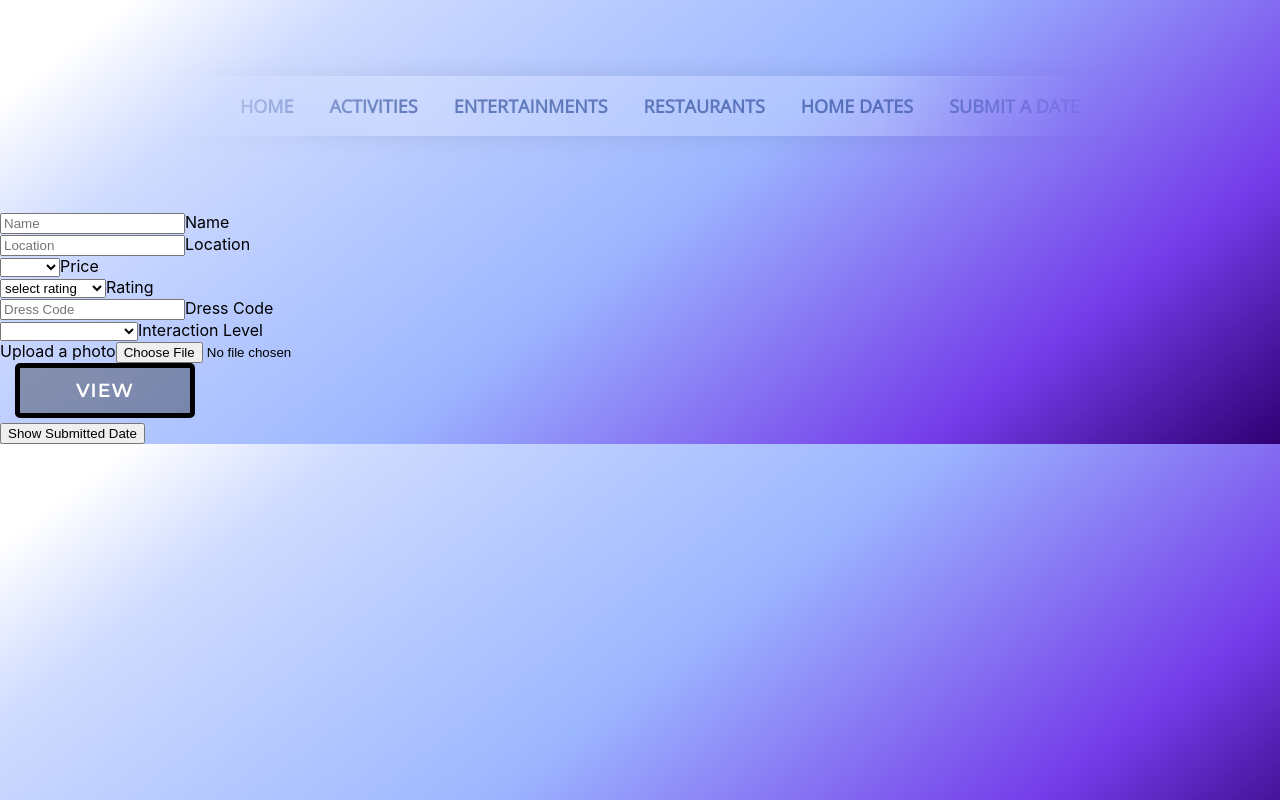
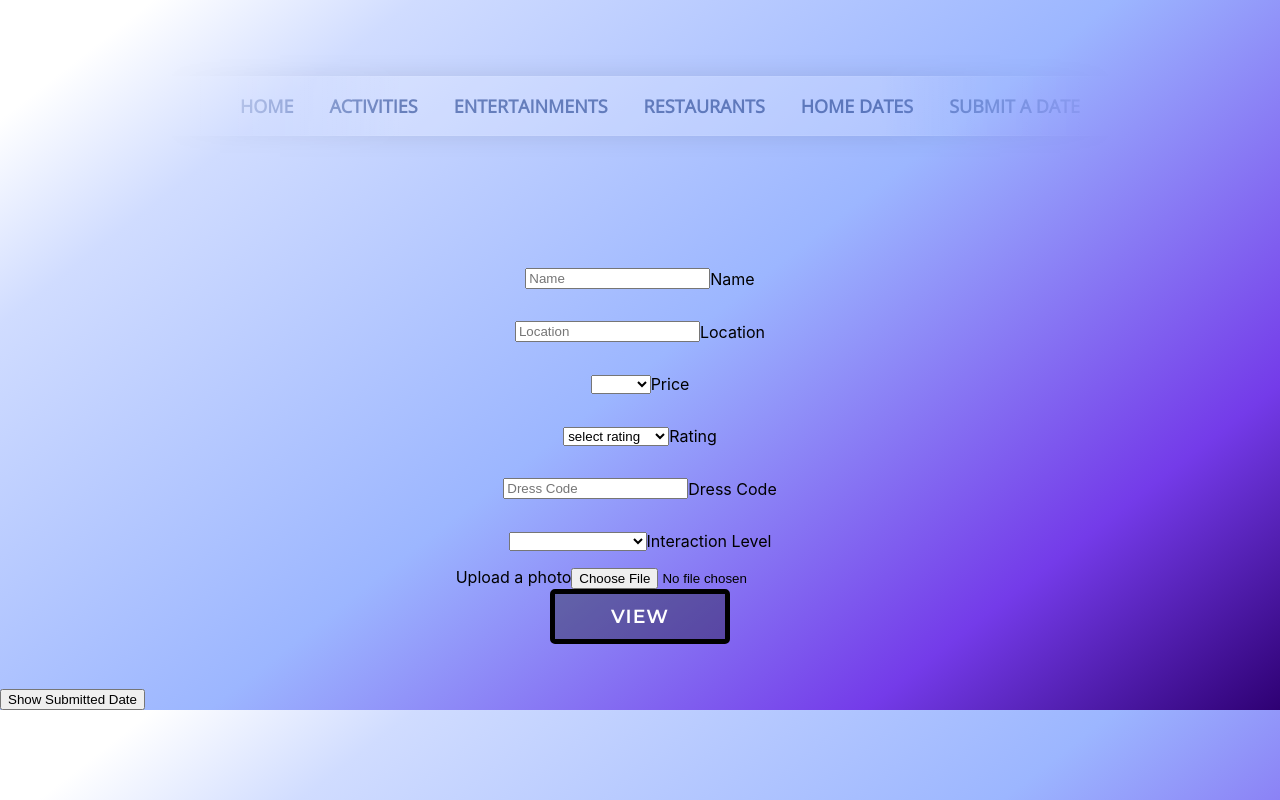
Before and after one commit to LudwigsonM/project-planned-date-frontend, a React (Create React App) app: page /submitadate in a window 1280 px wide. Built offline with nearby package versions, Linux system fonts and the light colour scheme.

Commit message:
made css changes to form and h1 header

```diff
--- a/src/Styling/hero.css
+++ b/src/Styling/hero.css
@@ -2,14 +2,14 @@ h1 {
   display: flex;
   text-align: center;
   font-size: 80px;
-  border: solid black;
-  border-radius: 85px;
+  border: solid rgba(127, 75, 205, 0.132);
+  border-radius: 20px;
   padding: 70px;
   font-family: cursive;
-  background-color: #58a0c3;
+  background-color: #8b83d143;
   margin: auto;
   justify-content: center;
-  border-spacing: 200px;
+  /* border-spacing: 20px; */
 }
 .container {
   text-align: left;
--- a/src/Styling/submitDateForm.css
+++ b/src/Styling/submitDateForm.css
@@ -1,8 +1,19 @@
 @import url("https://fonts.googleapis.com/css?family=Montserrat:600&display=swap");
 
-section {
-  border-color: rgb(113, 255, 74);
+.dateform {
+  display: flex;
+  align-items: center;
+  margin: 15px;
+  flex-direction: column;
+  padding: 25px;
 }
+
+.form-floating {
+  margin: 1rem;
+  display: flex;
+  align-items: center;
+}
+
 span {
   position: relative;
   display: inline-flex;
--- a/src/components/SubmitDatePage/SubmitDateForm.jsx
+++ b/src/components/SubmitDatePage/SubmitDateForm.jsx
@@ -134,10 +134,12 @@ export default function SubmitDateForm() {
             <a href="#" onClick={handleSubmit}></a>
           </span>
         </body>
-        <Button variant="primary" onClick={() => navigate(`/viewdates`)}>
+      </section>
+      <div className="show-submitted">
+        <Button onClick={() => navigate(`/viewdates`)}>
           Show Submitted Date
         </Button>
-      </section>
+      </div>
     </>
   );
 }
```
